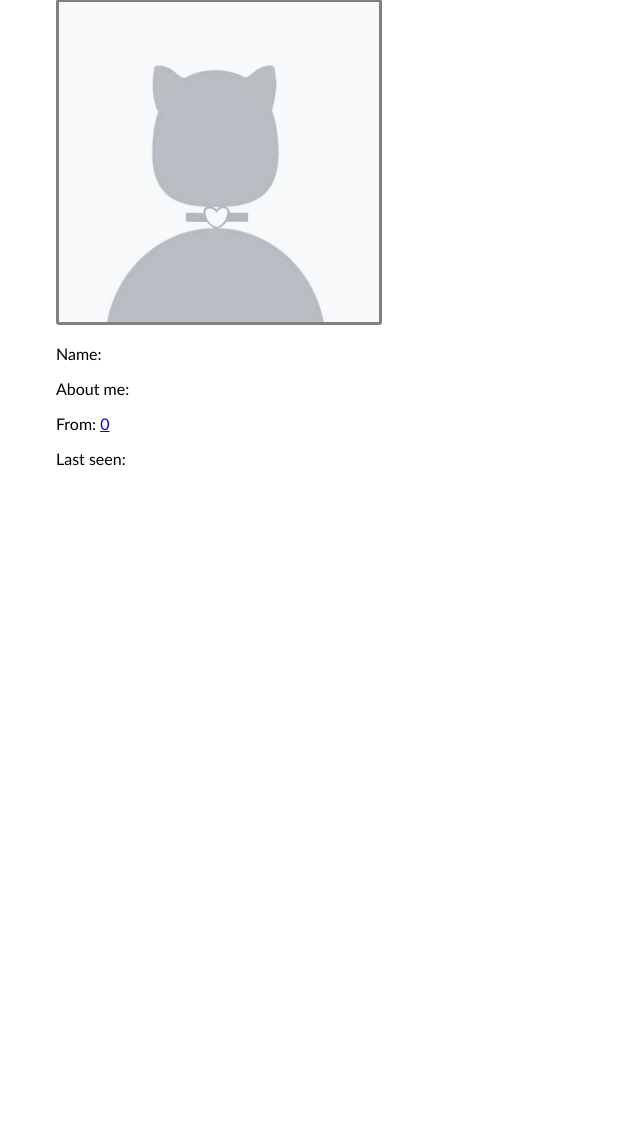
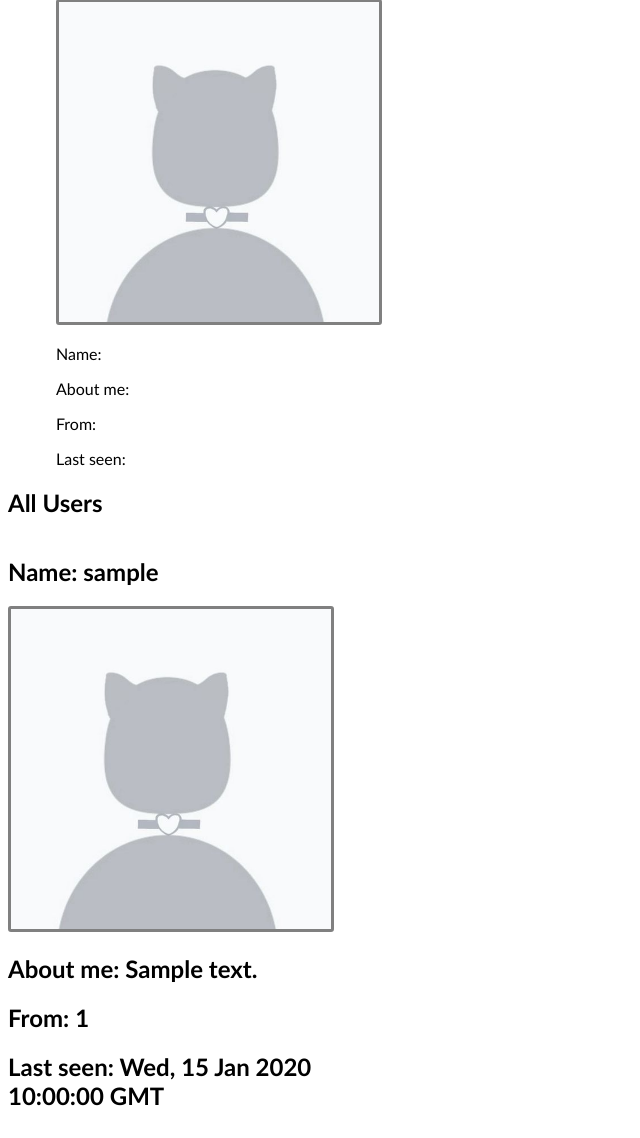
Before and after one commit to galazarevna/catsbe, a Flask app: template templates/profile_page.html in a window 1280 px wide. Shown: the part 131-1269 px from the top of the page, without its empty margins (0-640 px from the left). Before the commit the page ends 597 px from the top, so only its background shows below. Run offline with Flask 2, Linux system fonts and the light colour scheme; the template is opened without the code that fills it: values that come from a table or form of the project are taken from there, others are empty; tables that the repository leaves empty hold one stand-in row (values such as "Sample post"); data that the repository does not hold is empty; some libraries are stand-ins or nearby versions.

Commit message:
Add zip_code api for cities. Add show all users to react. Updtae babel src.

```diff
--- a/server.py
+++ b/server.py
@@ -1,13 +1,20 @@
-"""Server for movie ratings app."""
+"""Server for catsbe app."""
+import os
 
-from flask import Flask, render_template, request, flash, session, redirect
+import requests
+from flask import Flask, render_template, request, flash, session, redirect, jsonify
 from jinja2 import StrictUndefined
+from requests.auth import HTTPBasicAuth
 
 from model import connect_to_db, User
 
 app = Flask(__name__)
 app.secret_key = "dev"
 app.jinja_env.undefined = StrictUndefined
+
+ZIP_CODE_API = os.getenv('ZIP_CODE_API', None)
+EMAIL = os.getenv('EMAIL', None)
+PASSWORD = os.getenv('PASSWORD', None)
 
 
 @app.route("/")
@@ -55,6 +62,20 @@ def all_users():
 #
 #     return render_template("profile_page.html", user=user)
 
+def get_city(zip_code):
+    city_req = requests.get(
+        f"https://service.zipapi.us/zipcode/{zip_code}?X-API-KEY={ZIP_CODE_API}&fields=geolocation,population",
+        auth=HTTPBasicAuth(EMAIL, PASSWORD))
+    print("city_req=", city_req)
+    response = city_req.json()
+    city = zip_code
+    try:
+        city = response["data"]["city"]
+    except KeyError as e:
+        pass
+    return city
+
+
 @app.route("/user.json")
 def user():
     if "user_id" in session:
@@ -62,8 +83,19 @@ def user():
         user = User.get_by_id(user_id)
         print(user)
         user_as_dict = user.as_dict()
+        user_as_dict["city"] = get_city(user_as_dict["zip_code"])
 
         return user_as_dict
+
+
+@app.route("/users.json")
+def users():
+    all_users = User.all_users()
+    users_list = []
+    for user_obj in all_users:
+        users_list.append(user_obj.as_dict())
+    print(users_list)
+    return jsonify({"users": users_list})
 
 
 # @app.route("/movies")
--- a/static/js/userProfile.jsx
+++ b/static/js/userProfile.jsx
@@ -4,6 +4,7 @@ function UserProfile() {
     const [about_me, setAboutMe] = React.useState("");
     const [zip_code, setZipCode] = React.useState(0);
     const [last_seen, setLastSeen] = React.useState("");
+    const [city, setCity] = React.useState("");
 
 
     React.useEffect(() => {
@@ -15,6 +16,7 @@ function UserProfile() {
             setZipCode(result.zip_code);
             setAboutMe(result.about_me);
             setLastSeen(result.last_seen);
+            setCity(result.city);
         });
       }, []);
 
@@ -25,11 +27,58 @@ function UserProfile() {
         <img src="/static/img/default.jpg" alt="profile" />
         <p>Name: {user}</p>
         <p>About me: {about_me}</p>
-        <p>From: <a href={location}> {zip_code}</a></p>
+        <p>From: <a href={location}> {city}</a></p>
         <p>Last seen: {last_seen}</p>
 
         </div>
     );
 }
 
-ReactDOM.render(<UserProfile />, document.querySelector('#container'));
+
+function User(props) {
+  return (
+    <div className="user">
+      <h2>Name: {props.username}</h2>
+      <img src="/static/img/default.jpg" alt="profile" />
+      <h2>About me: {props.about_me}</h2>
+      <h2>From: {props.zip_code}</h2>
+      <h2>Last seen: {props.last_seen}</h2>
+    </div>
+  );
+}
+
+function AllUsersContainer(props) {
+  const [users, setUsers] = React.useState([]);
+
+  React.useEffect(() => {
+    fetch('/users.json')
+    .then((response) => response.json())
+    .then((data) => setUsers(data.users))
+  }, [])
+
+  const all_users = [];
+
+  for (const user of users) {
+    all_users.push(
+      <User
+        username={user.username}
+        about_me={user.about_me}
+        zip_code={user.zip_code}
+        last_seen={user.last_seen}
+        imgUrl="/static/img/default.jpg"
+        key={user.user_id}
+      />,
+    );
+  }
+
+  return (
+    <React.Fragment>
+      <UserProfile />
+      <h2>All Users</h2>
+      <div className="grid">{all_users}</div>
+    </React.Fragment>
+  );
+}
+
+
+ReactDOM.render(<AllUsersContainer />, document.querySelector('#container'));
--- a/templates/base.html
+++ b/templates/base.html
@@ -9,7 +9,7 @@
     <meta content="width=device-width" name="viewport">
     <link href="/static/img/favicon.ico" rel="shortcut icon" type="image/jpg"/>
     <script crossorigin
-            src="https://cdnjs.cloudflare.com/ajax/libs/babel-standalone/6.26.0/babel.js"></script>
+            src="https://unpkg.com/@babel/standalone/babel.min.js"></script>
     <script crossorigin src="https://unpkg.com/react@16/umd/react.development.js"></script>
     <script crossorigin src="https://unpkg.com/react-dom@16/umd/react-dom.development.js"></script>
 
```
